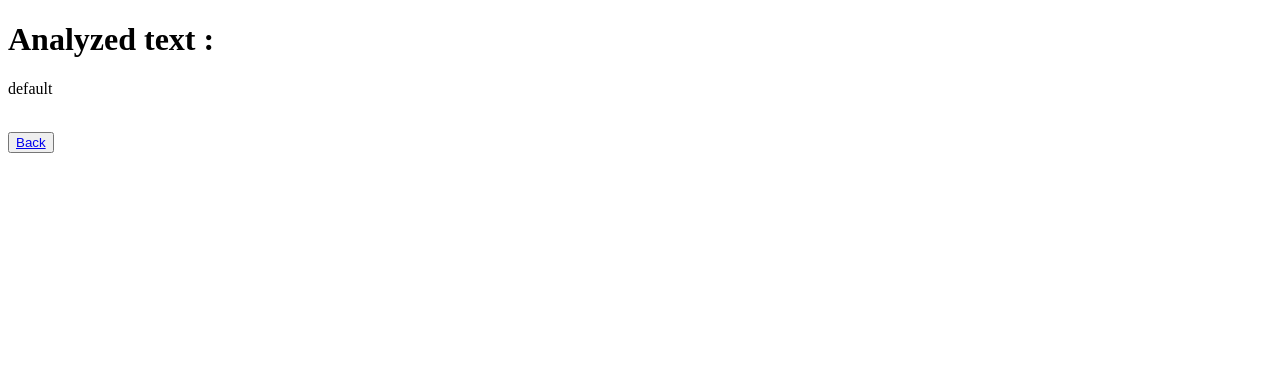
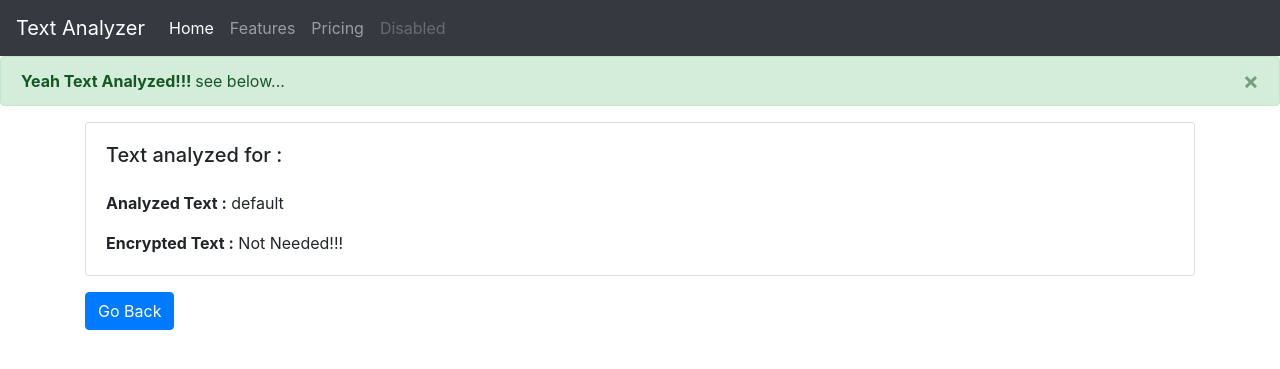
Before and after one commit to deepeshchaudhari/djangosite, a Django app: page /analyze in a window 1280 px wide. Shown: the top 369 px of the page. Run offline with Django 3.2, Linux system fonts and the light colour scheme; some libraries are stand-ins or nearby versions.

Commit message:
"analyzer complete with encrypter"

```diff
--- a/mysite/urls.py
+++ b/mysite/urls.py
@@ -21,5 +21,6 @@ urlpatterns = [
     path('',views.index,name='index'),
     path('about',views.about,name='about'),
     path('readtext',views.readtext,name='readtext'),
-    path('analyze',views.analyze,name='analyze')
+    path('analyze',views.analyze,name='analyze'),
+
 ]
--- a/mysite/views.py
+++ b/mysite/views.py
@@ -5,7 +5,6 @@
 from django.http import HttpResponse
 from  django.shortcuts import render
 def  index(request):
-    # params = {'name': 'Deepesh Chaudhari', 'place': 'Kanpur'}
     return render(request,'index.html')
 
 def  about(request):
@@ -17,31 +16,26 @@ def  analyze(request):
     # checknox value
     removepunc = request.GET.get('removepunc','off')
     fullcaps = request.GET.get('fullcaps','off')
+    encr = request.GET.get('encrypt','off')
 
     punctuation = '''!"#$%&'()*+,-./:;<=>?@[\]^_`{|}~0123456789'''
     analyzed =''
     purpose =''
-    # apply operation according to checkbos value
-    if removepunc =='on' and fullcaps=='off':
+    encrypted='Not Needed!!!'
+    if removepunc == 'on':
         purpose ="Punctuation Removal"
         for char in djtext:
             if char not in punctuation:
                 analyzed+=char
-        print(analyzed)
-    elif removepunc =='on' and fullcaps=='on':
-        purpose ="Punctuation Removal and change to uppercase"
-        for char in djtext:
-            if char not in punctuation:
-                analyzed+=char
-        analyzed = analyzed.upper()
-    elif removepunc =='off' and fullcaps=='on':
-        purpose ="Change to uppercase"
-        analyzed = djtext.upper()
-    else:
-        analyzed=djtext
-
+        djtext = analyzed
+    if encr == 'on':
+        print(djtext)
+        encrypted =encrypt(djtext.lower(),4).replace('$',' ')
+    if  fullcaps=='on':
+        purpose = purpose+ " Capital letter"
+        djtext = djtext.upper()
     # set to variable and send to html page
-    param ={'purpose': purpose ,'analyzing': analyzed}
+    param ={'purpose': purpose ,'analyzing': djtext,'encrypted':encrypted}
     return render(request,'analyze.html',param)
 
 def  readtext(request):
@@ -49,3 +43,17 @@ def  readtext(request):
         data = f.read()
     params = {'data':data}
     return render(request,'readtext.html',params)
+
+def encrypt(string,key):
+    for x in string:
+        if ord(x)>=123 or ord(x)< 97 and x!=' ':
+            return "Punctuations are not removed!!!"
+    res=''
+    for x in string:
+        if (ord(x)) % 2:
+            if ord(x)- key< 97:res+=chr(ord(x)- key+26)
+            else:res+=chr(ord(x)- key)
+        else:
+            if ord(x)+ key>122:res+=chr(ord(x) + key-26)
+            else:res+=chr(ord(x) + key)
+    return res
--- a/templates/analyze.html
+++ b/templates/analyze.html
@@ -3,11 +3,53 @@
 <head>
     <meta charset="UTF-8">
     <title>Template : Analyzing text</title>
+    <!-- Required meta tags -->
+    <meta charset="utf-8">
+    <meta name="viewport" content="width=device-width, initial-scale=1, shrink-to-fit=no">
+
+    <!-- Bootstrap CSS -->
+    <link rel="stylesheet" href="https://maxcdn.bootstrapcdn.com/bootstrap/4.0.0/css/bootstrap.min.css" integrity="sha384-Gn5384xqQ1aoWXA+058RXPxPg6fy4IWvTNh0E263XmFcJlSAwiGgFAW/dAiS6JXm" crossorigin="anonymous">
+
 </head>
 <body>
-<h1>Analyzed text : {{purpose}}</h1>
-<p>{{analyzing}}</p>
-<br>
-<button ><a href="/"> Back</a></button>
+    <nav class="navbar navbar-expand-lg navbar-dark bg-dark">
+          <a class="navbar-brand" href="http://127.0.0.1:8000">Text Analyzer</a>
+          <button class="navbar-toggler" type="button" data-toggle="collapse" data-target="#navbarNav" aria-controls="navbarNav" aria-expanded="false" aria-label="Toggle navigation">
+            <span class="navbar-toggler-icon"></span>
+          </button>
+              <div class="collapse navbar-collapse" id="navbarNav">
+                <ul class="navbar-nav">
+                  <li class="nav-item active">
+                    <a class="nav-link" href="#">Home <span class="sr-only">(current)</span></a>
+                  </li>
+                  <li class="nav-item">
+                    <a class="nav-link" href="#">Features</a>
+                  </li>
+                  <li class="nav-item">
+                    <a class="nav-link" href="#">Pricing</a>
+                  </li>
+                  <li class="nav-item">
+                    <a class="nav-link disabled" href="#">Disabled</a>
+                  </li>
+                </ul>
+              </div>
+        </nav>
+    <div class="alert alert-success alert-dismissible fade show" role="alert">
+      <strong>Yeah Text Analyzed!!! </strong>  see below...
+      <button type="button" class="close" data-dismiss="alert" aria-label="Close">
+        <span aria-hidden="true">&times;</span>
+      </button>
+    </div>
+    <div class="container">
+            <div class="card" >
+              <div class="card-body">
+                <h5 class="card-title">Text analyzed for : {{purpose}}</h5>
+                  <p class="card-text mt-4"><strong>Analyzed Text :</strong> {{analyzing}}</p>
+                  <p class="card-text"><strong>Encrypted Text :</strong> {{encrypted}}</p>
+              </div>
+            </div>
+        <a href="http://127.0.0.1:8000" class="btn btn-primary mt-3">Go Back</a>
+    </div>
+
 </body>
 </html>
```
Also changed, not shown: templates/index.html (+72 -16 lines).
